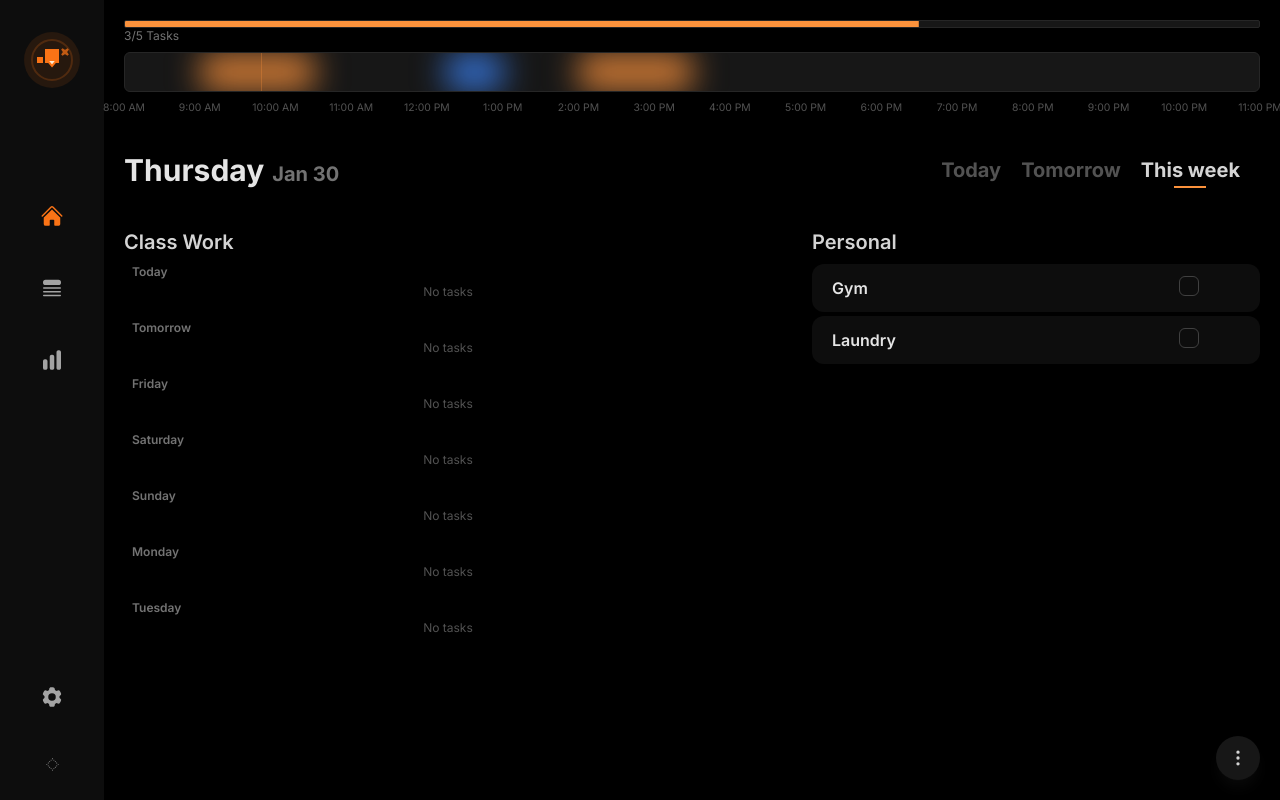
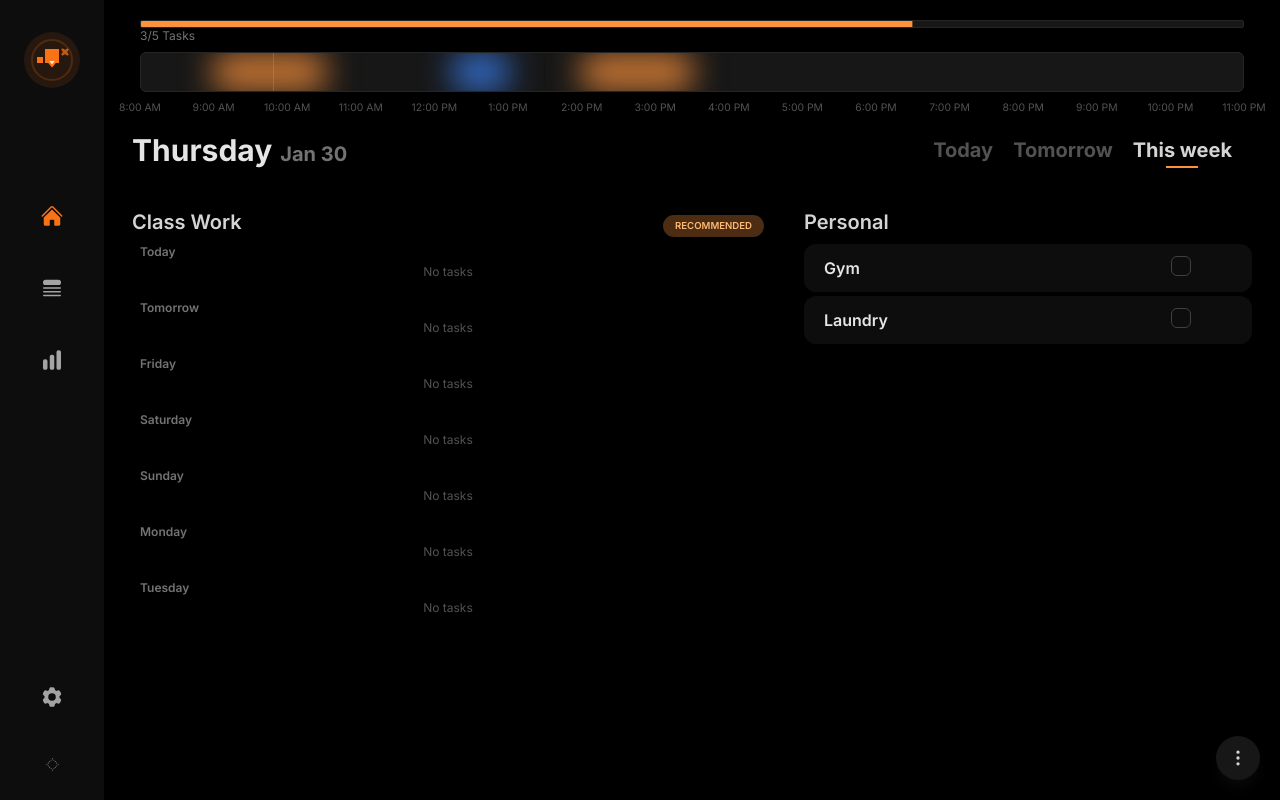
Before and after one commit to GrandeJames/bryzi, a Next.js app: page / in a window 1280 px wide. Built offline with nearby package versions, Linux system fonts and the light colour scheme.

Commit message:
Update UI

```diff
--- a/src/app/(home)/AssignmentSection.tsx
+++ b/src/app/(home)/AssignmentSection.tsx
@@ -3,7 +3,13 @@
 import { Progress } from "@/components/ui/progress";
 import useDialogStore from "@/stores/dialogStore";
 import { Task } from "@/types/task";
-import { ListTodoIcon, NotebookPenIcon, PlusIcon, Repeat2Icon } from "lucide-react";
+import {
+  CalendarSyncIcon,
+  ListTodoIcon,
+  NotebookPenIcon,
+  PlusIcon,
+  Repeat2Icon,
+} from "lucide-react";
 import { cn } from "@/utils.ts/cn";
 import clsx from "clsx";
 import { TASK_DIFFICULTY, TASK_IMPACT } from "@/constants/taskConstants";
@@ -16,24 +22,19 @@ import { DayProps, getRecommendedClassWorkList } from "@/lib/classWorkRecommenda
 import { useCallback } from "react";
 import { FlagIcon } from "@/components/icons/FlagIcon";
 
-function AssignmentsSection({ tasks, className }: { tasks: any[], className?: string }) {
+function AssignmentsSection({ tasks, className }: { tasks: any[]; className?: string }) {
   const open = useDialogStore((state) => state.openDialog);
   const openCreateTaskDialog = useCallback(() => open("create"), [open]);
 
   return (
     <section className={className}>
-      <header className="flex justify-between gap-2">
+      <header className="flex justify-between gap-2 items-center">
         <div className="font-semibold text-xl text-neutral-300 mb-2 flex items-center gap-2">
           Class Work
         </div>
-        {/* <div className="flex mb-2 gap-4 px-2">
-          <div className="bg-neutral-800 text-xs px-3 py-1 rounded-full text-neutral-100">
-            Today
-          </div>
-          <div className="bg-neutral-800 text-xs px-3 py-1 rounded-full text-neutral-100">
-            This week
-          </div>
-        </div> */}
+        <div className="border-orange-400 dark:bg-orange-400/30 dark:text-orange-300 font-semibold text-[0.6rem] px-3 rounded-full flex gap-1 items-center h-min py-1">
+          <span>RECOMMENDED</span>
+        </div>
         {/* <button className="text-neutral-400 flex items-center gap-2 bg-neutral-900 px-4 py-2 rounded-lg text-sm" onClick={openCreateTaskDialog}>
           <NotebookPenIcon className="size-4" /> Add
         </button> */}
--- a/src/app/(home)/Home.tsx
+++ b/src/app/(home)/Home.tsx
@@ -56,11 +56,11 @@ function Home() {
   const miscTasks = tasks.filter((task) => !task.startTime && !task.expectedDuration);
 
   return (
-    <div className="">
-      <header>
+    <div className="mx-2">
+      <header className="mx-2">
         <Progress value={70} label="3/5 Tasks" className="mb-2 mt-5 text-xs" />
         <Timeline
-          startTime="8:20"
+          startTime="8:00"
           endTime="23:00"
           events={[
             { start: "9:00", end: "10:30", type: "focus" },
@@ -70,8 +70,8 @@ function Home() {
         />
       </header>
       <main className="space-y-10">
-        <div className="pb-20 pt-5 space-y-5">
-          <div className="flex justify-between items-center mb-10">
+        <div className="pb-20 space-y-5">
+          <header className="flex justify-between items-center mb-10">
             <DateHeading />
             <div className="flex gap-5 mr-5 relative">
               <span className="text-xl font-bold text-neutral-600">Today</span>
@@ -80,7 +80,7 @@ function Home() {
                 This week
               </span>
             </div>
-          </div>
+          </header>
           <div className="space-y-8 flex flex-col">
             {/* <ScheduleSection scheduledTasks={scheduledTasks} /> */}
             <div className="flex flex-col xl:flex-row gap-10">
```
